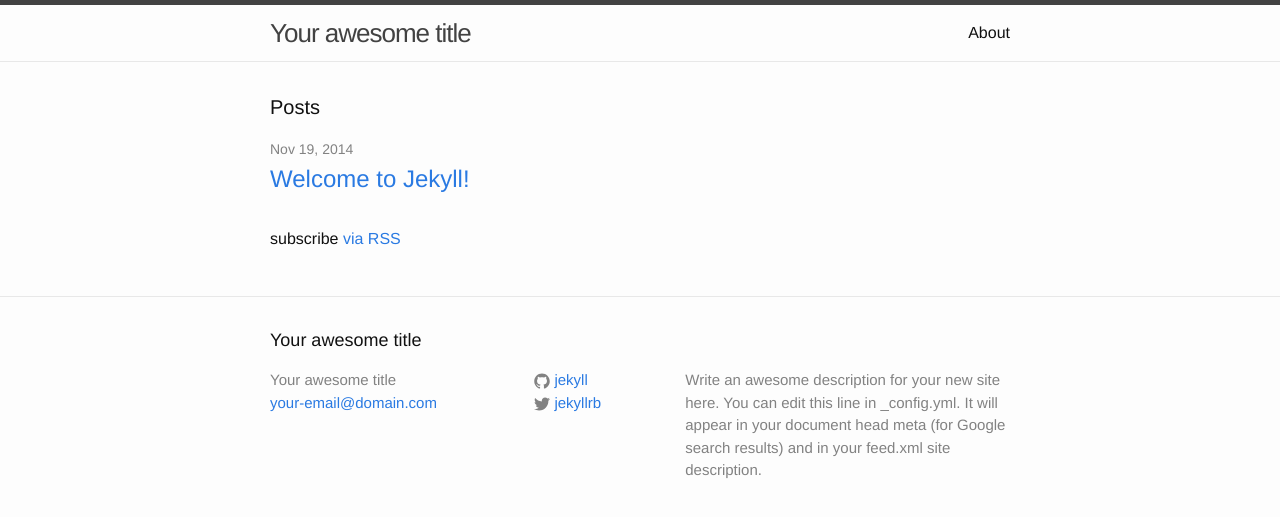
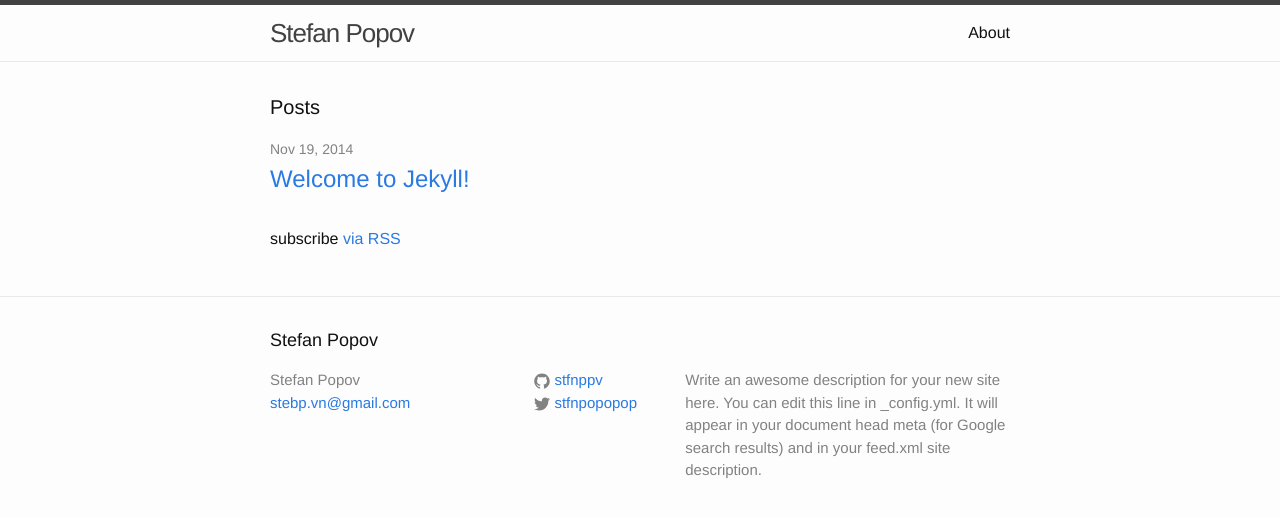
Before and after one commit to stfnppv/stfnppv.github.io, a Jekyll site: the page built from index.html, in a window 1280 px wide. Shown: the top 517 px of the page. Built offline with Jekyll 4.4.1, drawn with Linux system fonts in a browser that asks for light colours.

Commit message:
little changes

```diff
--- a/_config.yml
+++ b/_config.yml
@@ -1,14 +1,14 @@
 # Site settings
-title: Your awesome title
-email: your-email@domain.com
+title: Stefan Popov
+email: stebp.vn@gmail.com
 description: > # this means to ignore newlines until "baseurl:"
   Write an awesome description for your new site here. You can edit this
   line in _config.yml. It will appear in your document head meta (for
   Google search results) and in your feed.xml site description.
 baseurl: "" # the subpath of your site, e.g. /blog/
 url: "http://yourdomain.com" # the base hostname & protocol for your site
-twitter_username: jekyllrb
-github_username:  jekyll
+twitter_username: stfnpopopop
+github_username:  stfnppv
 
 # Build settings
 markdown: kramdown
```
